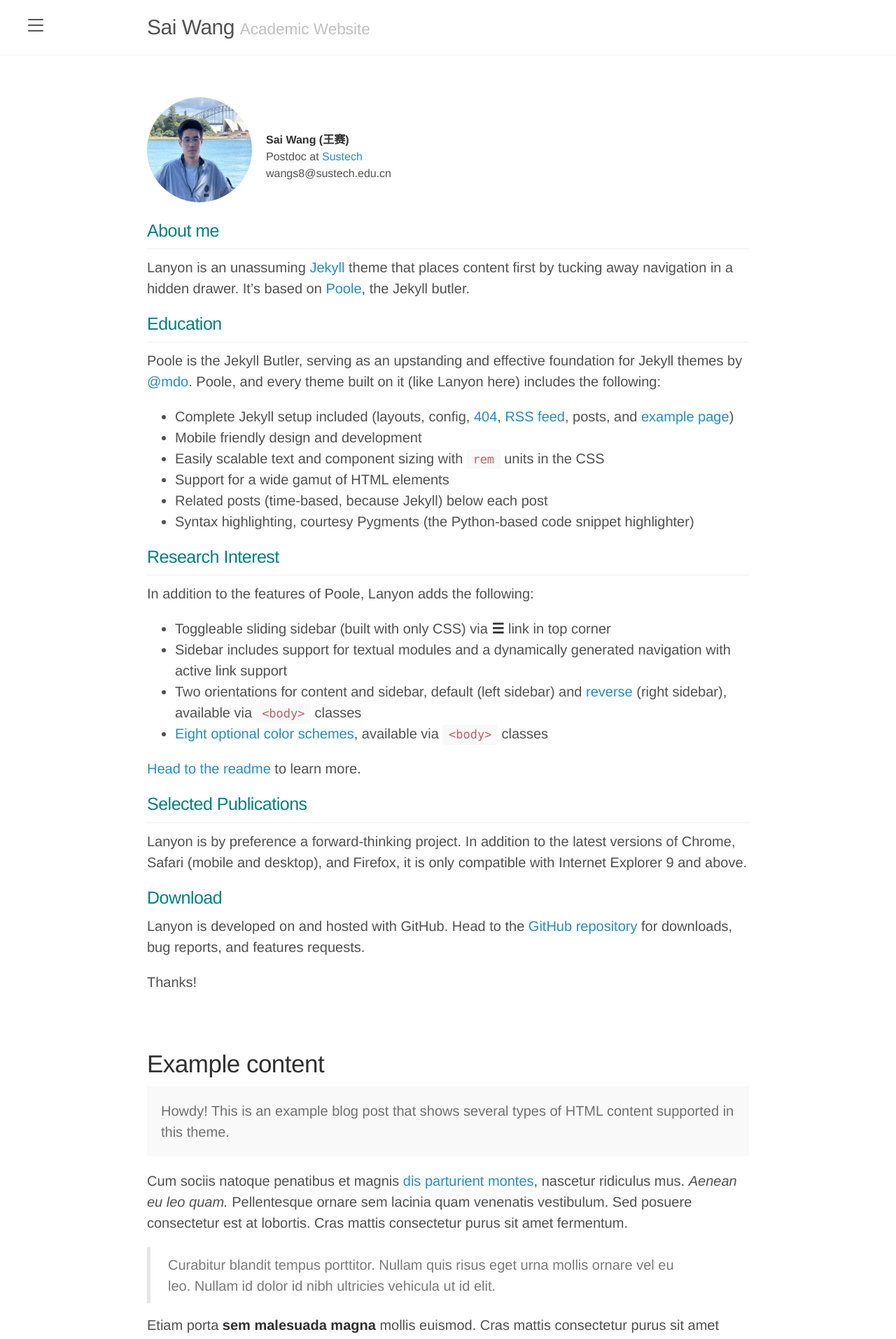
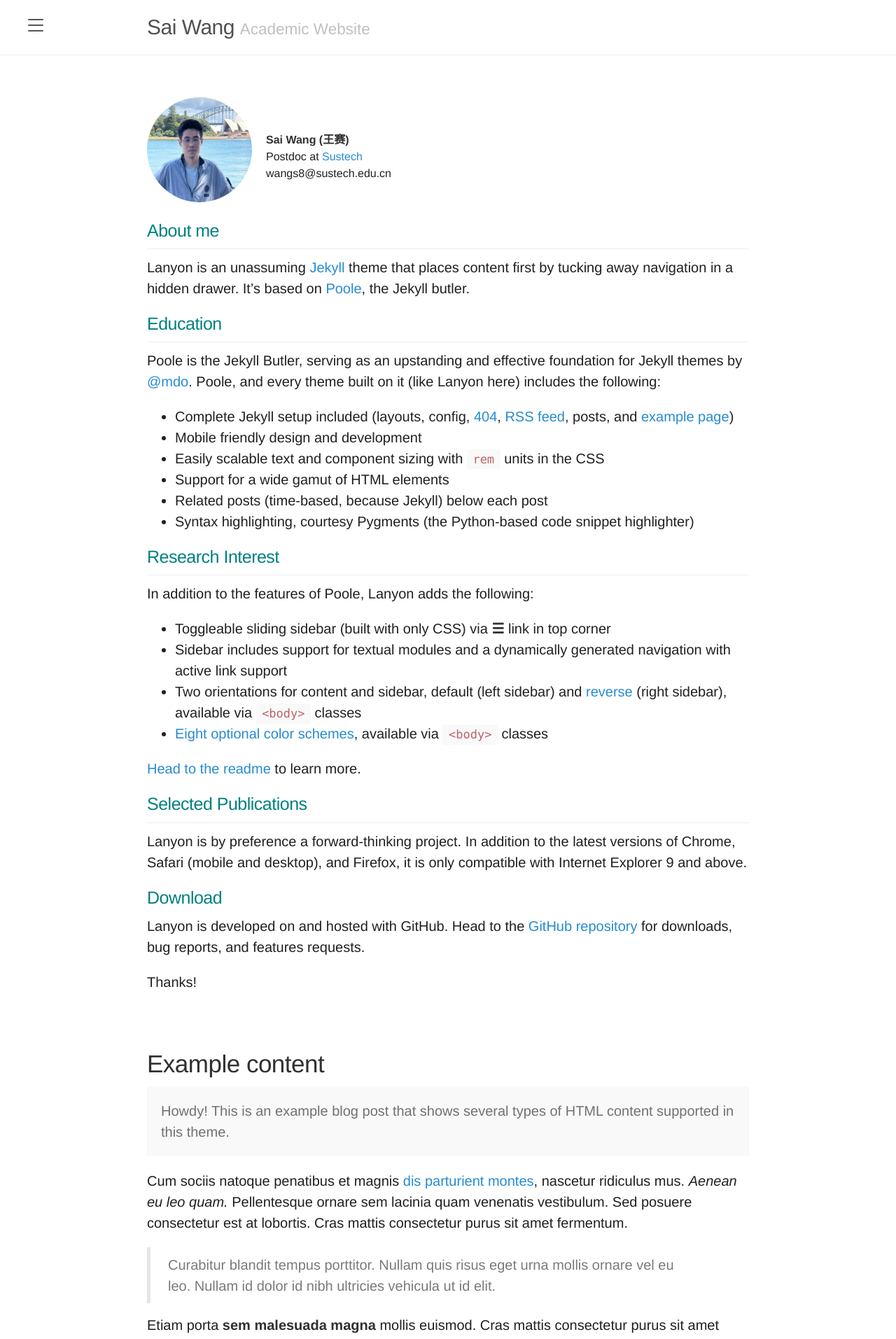
Before and after one commit to Alxendweb/alxendweb.github.io, a Jekyll site: the page built from index.html, in a window 1280 px wide. Shown: the top 1913 px of the page at 70% size. Built offline with Jekyll 4.4.1, drawn with Linux system fonts in a browser that asks for light colours; the list of posts is cut into pages by our own code.

Commit message:
Update poole.css

```diff
--- a/public/css/poole.css
+++ b/public/css/poole.css
@@ -59,7 +59,7 @@ html {
 }
 
 body {
-  color: #515151;
+  color: #202020;
   background-color: #fff;
   -webkit-text-size-adjust: 100%;
       -ms-text-size-adjust: 100%;
```
